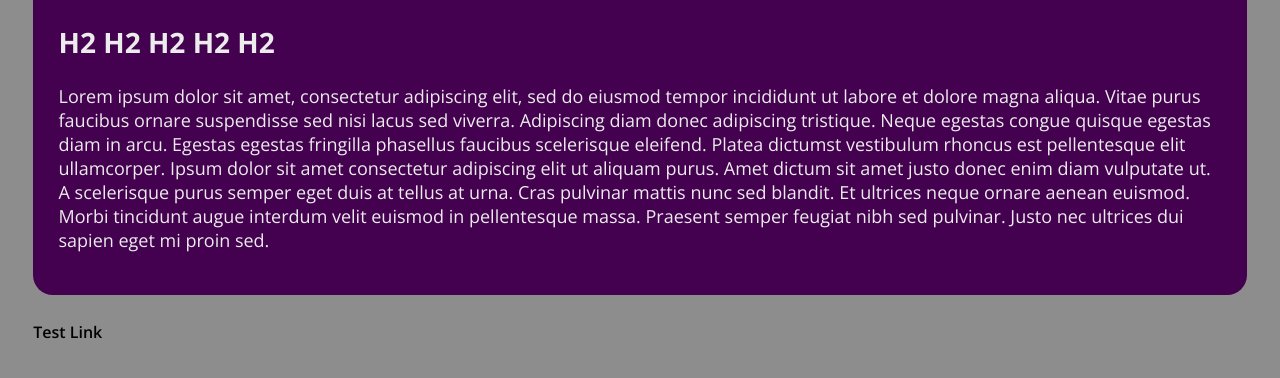
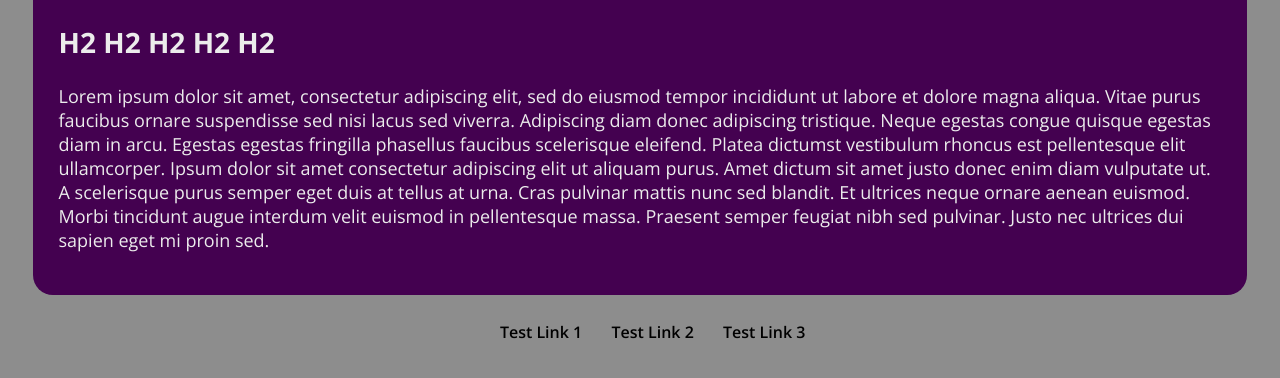
Before and after one commit to rpindel/bioSite, a plain HTML site: page test.html in a window 1280 px wide. Shown: the part 118-496 px from the top of the page. Drawn offline with nearby package versions, Linux system fonts and the light colour scheme; a web font is replaced by a local one.

Commit message:
More code tweaks

```diff
--- a/test.css
+++ b/test.css
@@ -28,6 +28,10 @@ body {
   color: #ececec;
 }
 
+#links {
+  text-align: center;
+}
+
 a {
   color: #000000;
   font-weight: 600;
--- a/test.html
+++ b/test.html
@@ -13,6 +13,10 @@
     <h2>H2 H2 H2 H2 H2</h2>
     <p>Lorem ipsum dolor sit amet, consectetur adipiscing elit, sed do eiusmod tempor incididunt ut labore et dolore magna aliqua. Vitae purus faucibus ornare suspendisse sed nisi lacus sed viverra. Adipiscing diam donec adipiscing tristique. Neque egestas congue quisque egestas diam in arcu. Egestas egestas fringilla phasellus faucibus scelerisque eleifend. Platea dictumst vestibulum rhoncus est pellentesque elit ullamcorper. Ipsum dolor sit amet consectetur adipiscing elit ut aliquam purus. Amet dictum sit amet justo donec enim diam vulputate ut. A scelerisque purus semper eget duis at tellus at urna. Cras pulvinar mattis nunc sed blandit. Et ultrices neque ornare aenean euismod. Morbi tincidunt augue interdum velit euismod in pellentesque massa. Praesent semper feugiat nibh sed pulvinar. Justo nec ultrices dui sapien eget mi proin sed.</p>
   </div>
-  <a href="#">Test Link</a>
+  <div id="links">
+    <a href="#">Test Link 1</a>
+    <a href="#">Test Link 2</a>
+    <a href="#">Test Link 3</a>
+  </div>
 </body>
 </html>
```
